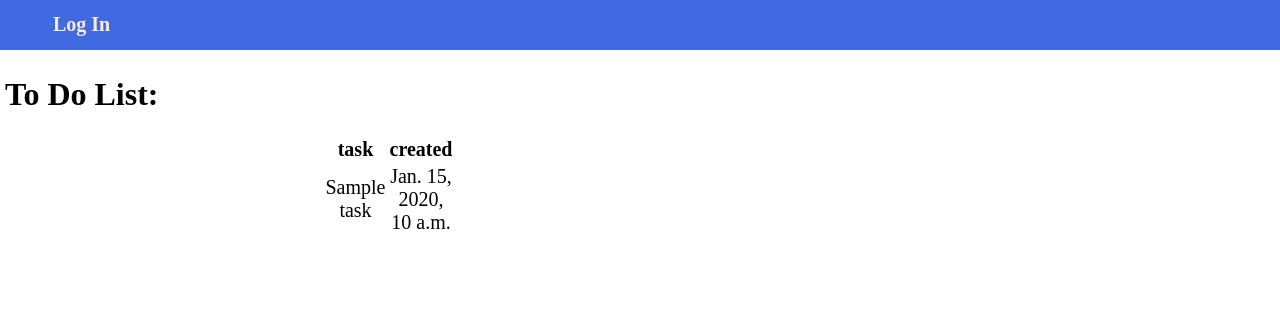
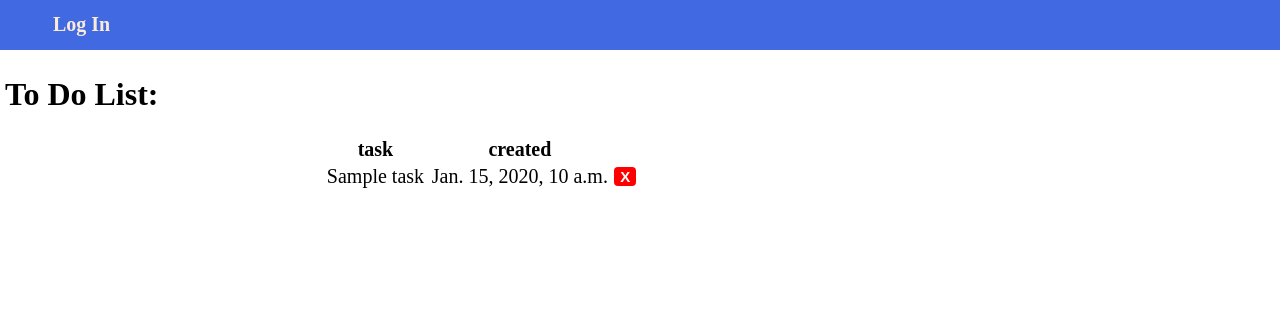
Before and after one commit to Danhayes3008/Management-Site, a Django app: page / in a window 1280 px wide. Shown: the top 310 px of the page. Run offline with Django 3.2, Linux system fonts and the light colour scheme; tables that the repository leaves empty hold one stand-in row (values such as "Sample post").

```diff
--- a/dashboard/templates/index.html
+++ b/dashboard/templates/index.html
@@ -2,7 +2,7 @@
 
 {% block content %}
 <h1>To Do List:</h1>
-<table style="width: 25%;">
+<table>
   <tr>
     <th class="task">task</th>
     <th class="task">created</th>
@@ -12,6 +12,7 @@
   <tr>
     <td class="task">{{t.title}}</td>
     <td class="task">{{t.created}}</td>
+    <td><button class="button-danger" action="submit">X</button></td>
   </tr>
   {% endfor %}
 </table>
```
